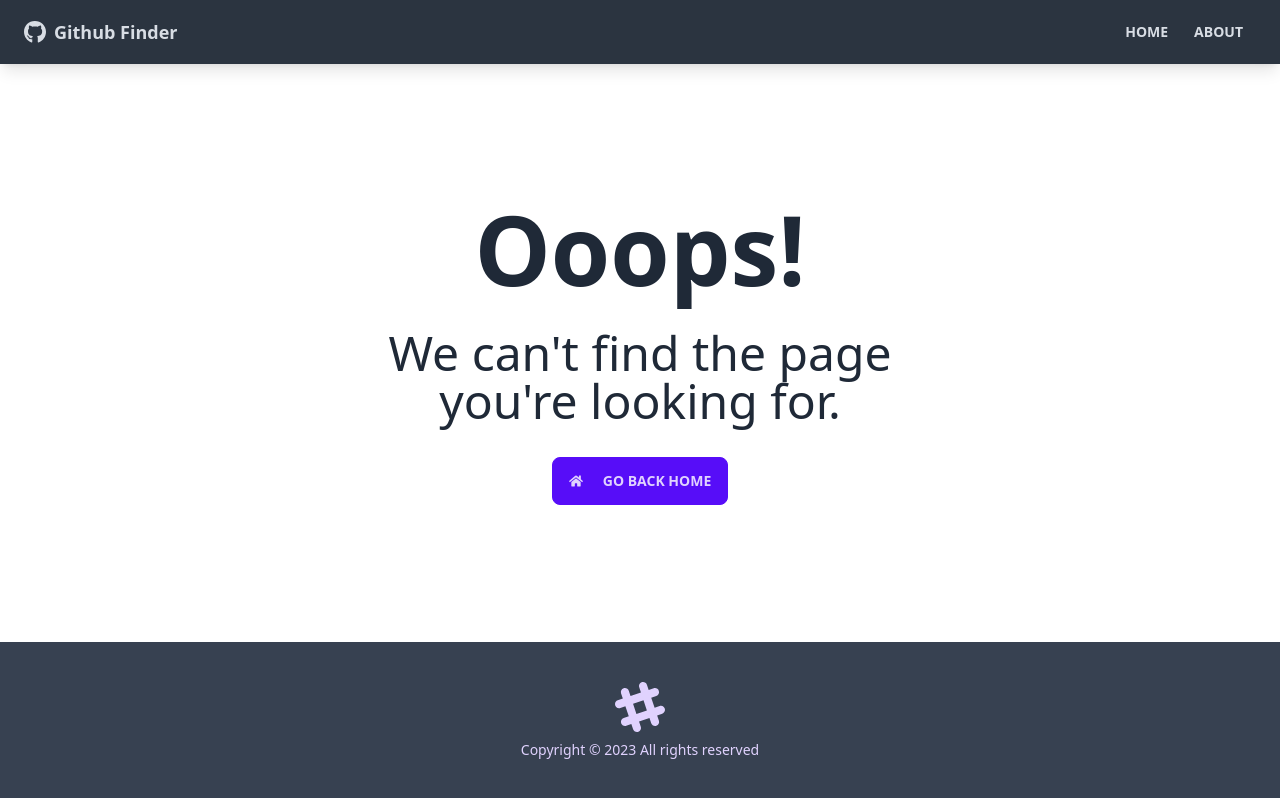
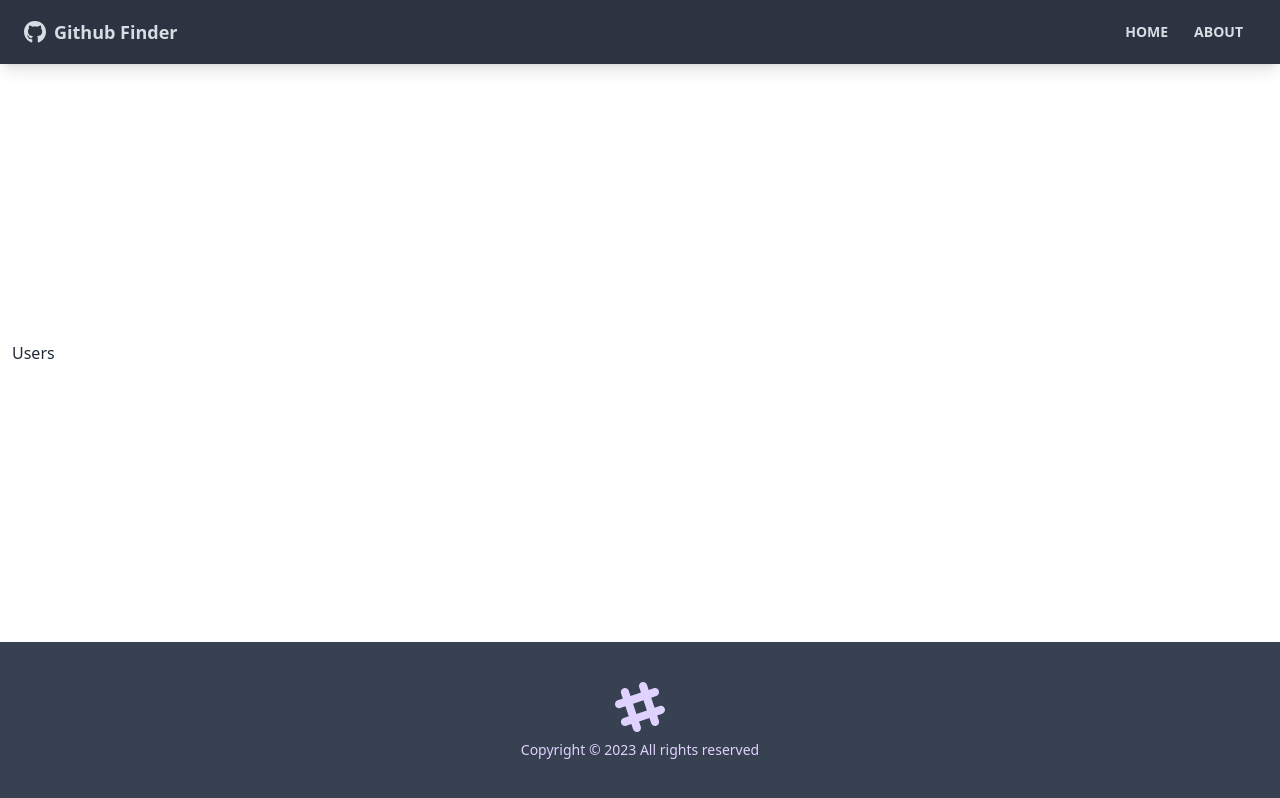
Before and after one commit to KQuiggins/Github_Api, a React app: page /user/1 in a window 1280 px wide. Built offline with nearby package versions, Linux system fonts and the light colour scheme; no server answers; the HTML template or start-up script is replaced by a standard one.

Commit message:
added Users.jsx

```diff
--- a/src/App.jsx
+++ b/src/App.jsx
@@ -4,10 +4,12 @@ import Footer from "./components/layout/Footer";
 import Alert from "./components/layout/Alert";
 import Home from "./pages/Home";
 import About from "./pages/About";
+import User from "./pages/User";
 import NotFound from "./pages/NotFound";
 import { GithubProvider } from "./context/github/GitHubContext";
 import { AlertProvider } from "./context/alert/AlertContext";
 import "./App.css";
+
 
 function App() {
   return (
@@ -21,6 +23,7 @@ function App() {
             <Routes>
               <Route path="/" element={<Home />} />
               <Route path="/about" element={<About />} />
+              <Route path="/user/:login" element={<User />} />
               <Route path="/notfound" element={<NotFound />} />
               <Route path="/*" element={<NotFound />} />
             </Routes>
--- a/src/components/users/UserItem.jsx
+++ b/src/components/users/UserItem.jsx
@@ -16,7 +16,7 @@ const UserItem = ({ user: { login, avatar_url } }) => {
                 </div>
                 <div>
                     <h2 className="card-title">{login}</h2>
-                    <Link to={`/users/${login}`} className="text-base-content text-opacity-40">Profile</Link>
+                    <Link to={`/user/${login}`} className="text-base-content text-opacity-40">Profile</Link>
                 </div>
             </div>
         </div>
--- /dev/null
+++ b/src/pages/User.jsx
@@ -0,0 +1,9 @@
+
+
+const Users = () => {
+  return (
+    <div>Users</div>
+  )
+}
+
+export default Users
```
